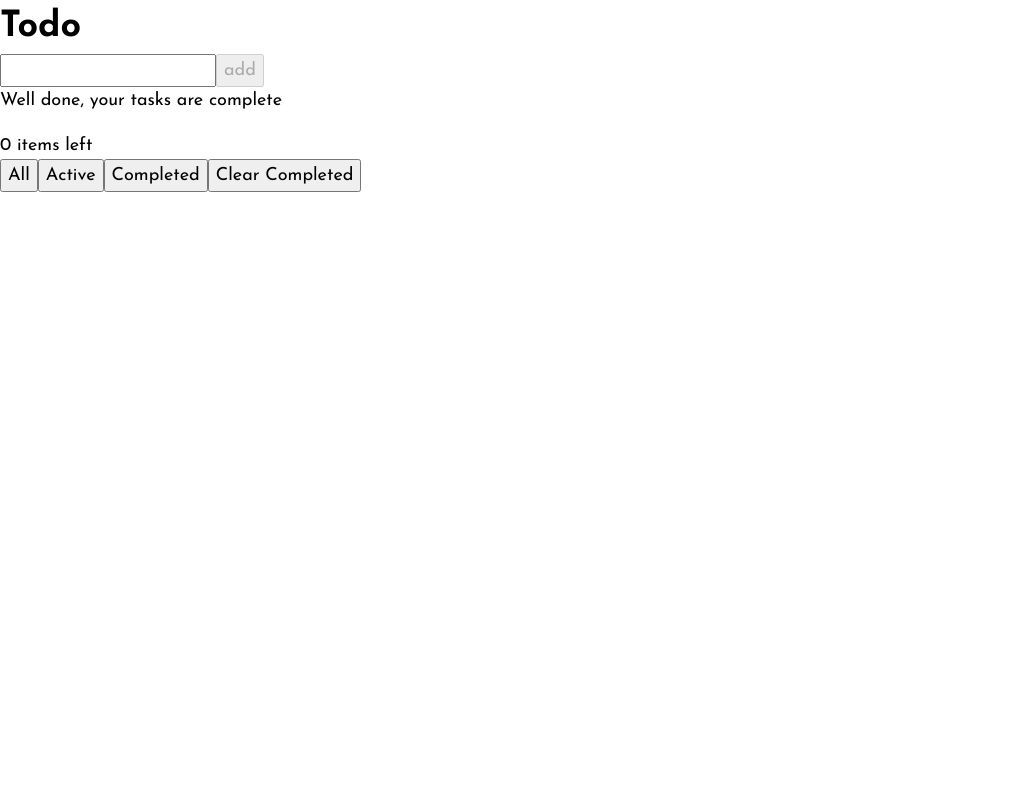
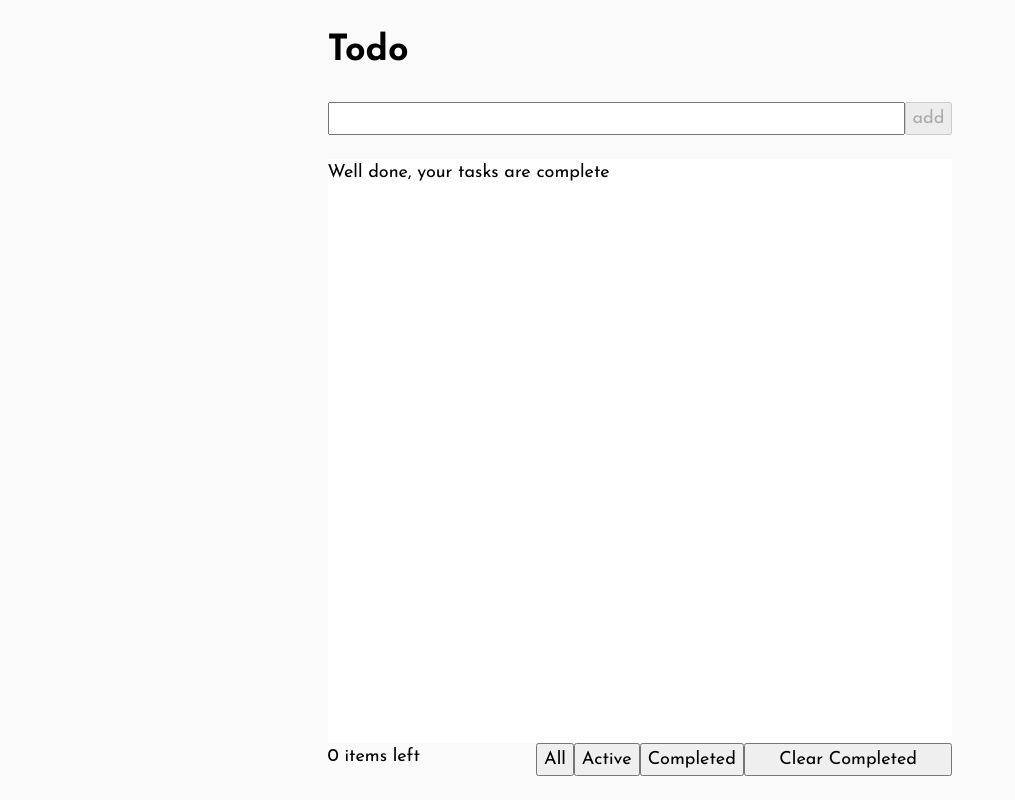
Before and after one commit to AlexKMarshall/todo, a Next.js app: page / in a window 1280 px wide. Shown: the whole page, without its empty margins (0-1015 px from the left). Built offline with nearby package versions, Linux system fonts and the light colour scheme.

Commit message:
layout main content grid

```diff
--- a/pages/index.tsx
+++ b/pages/index.tsx
@@ -109,30 +109,28 @@ export default function Home({
         <link rel="icon" href="/favicon.ico" />
       </Head>
 
-      <main>
+      <div className={styles.center}>
+        <main className={styles.cover}>
           <h1 tabIndex={-1} ref={headingRef}>
             Todo
           </h1>
-        <form onSubmit={submitForm}>
+          <div className={styles['app-content']}>
+            <form onSubmit={submitForm} className={styles['todo-form']}>
               <input
                 type="text"
                 value={todoInputText}
                 onChange={(e) => setTodoInputText(e.target.value)}
                 aria-invalid={isInputInvalid}
                 aria-label="Write a new todo item"
+                className={styles['todo-input']}
               />
               <button type="submit" disabled={isInputInvalid}>
                 add
               </button>
             </form>
-        {isListEmpty ? (
-          <div>
-            <p>Well done, your tasks are complete</p>
-          </div>
-        ) : null}
             <ol role="list" className={styles['todo-list']}>
               {filteredTodos.map((todo) => (
-            <li key={todo.id}>
+                <li key={todo.id} className={styles['todo-item']}>
                   <input
                     type="checkbox"
                     id={`todo-${todo.id}`}
@@ -144,13 +142,20 @@ export default function Home({
                     type="button"
                     aria-label={`delete ${todo.title}`}
                     onClick={() => deleteTodo(todo)}
+                    className={styles['delete-todo']}
                   >
                     &times;
                   </button>
                 </li>
               ))}
             </ol>
-        <div>{itemsLeftText}</div>
+            {isListEmpty ? (
+              <div className={styles['empty-message']}>
+                <p>Well done, your tasks are complete</p>
+              </div>
+            ) : null}
+            <div className={styles['items-count']}>{itemsLeftText}</div>
+            <div className={styles['filter-buttons']}>
               <button
                 type="button"
                 aria-label="show all todos"
@@ -175,13 +180,20 @@ export default function Home({
               >
                 Completed
               </button>
-        <button type="button" onClick={() => clearCompletedTodos()}>
+            </div>
+            <button
+              type="button"
+              onClick={() => clearCompletedTodos()}
+              className={styles['clear-completed']}
+            >
               Clear Completed
             </button>
             <div role="status" aria-live="polite" className="visually-hidden">
               {feedback}
             </div>
+          </div>
         </main>
+      </div>
     </div>
   )
 }
--- a/styles/global.css
+++ b/styles/global.css
@@ -7,6 +7,16 @@
 
 :root {
   --measure: 60ch;
+  --scale-ratio: 1.33;
+  --s-2: calc(var(--s-1) / var(--scale-ratio));
+  --s-1: calc(var(--s0) / var(--scale-ratio));
+  --s0: 1rem;
+  --s1: calc(var(--s0) * var(--scale-ratio));
+  --s2: calc(var(--s1) * var(--scale-ratio));
+  --very-light-gray: hsl(0, 0%, 98%);
+  --white: hsl(0, 0%, 100%);
+  --body-color: var(--very-light-gray);
+  --main-background-color: var(--white);
 }
 
 * {
@@ -23,6 +33,10 @@ footer {
   max-width: none;
 }
 
+body {
+  background-color: var(--body-color);
+}
+
 .visually-hidden {
   position: absolute !important;
   clip: rect(1px, 1px, 1px, 1px);
--- a/styles/todo.module.css
+++ b/styles/todo.module.css
@@ -1,4 +1,101 @@
-.list {
+.center {
+  box-sizing: content-box;
+  max-width: var(--measure);
+  margin-left: auto;
+  margin-right: auto;
+  padding-left: var(--s1);
+  padding-right: var(--s1);
+}
+
+.cover {
+  display: flex;
+  flex-direction: column;
+  min-height: 100vh;
+  padding: var(--s1);
+}
+
+.cover > * {
+  margin-top: var(--s1);
+  margin-bottom: var(--s1);
+}
+
+.cover > :first-child:not(.app-content) {
+  margin-top: 0;
+}
+
+.cover > :last-child:not(.app-content) {
+  margin-bottom: 0;
+}
+
+.cover > .app-content {
+  margin-top: auto;
+  margin-bottom: auto;
+}
+
+.app-content {
+  flex-grow: 1;
+  height: 0; /* otherwise 1fr grid row doesn't grow in chrome */
+  display: grid;
+  width: 100%;
+  grid-template-columns: 1fr auto 1fr;
+  grid-template-rows: auto 1fr auto auto;
+  grid-template-areas:
+    'input input input'
+    'list list list'
+    'count filters clear'
+    'filters-mobile filters-mobile filters-mobile';
+}
+
+.todo-form {
+  grid-area: input;
+  display: flex;
+  margin-bottom: var(--s1);
+}
+
+.todo-input {
+  flex-grow: 1;
+  width: 0; /* override browser min-width on input */
+}
+
+.todo-list {
+  grid-area: list;
   margin: 0;
   padding: 0;
+  background-color: var(--main-background-color);
 }
+
+.todo-item {
+  width: 100%;
+  padding: var(--s0) var(--s1);
+  display: flex;
+  align-items: center;
+  letter-spacing: -0.01em;
+}
+
+.delete-todo {
+  margin-left: auto;
+}
+
+.empty-message {
+  grid-area: list;
+}
+
+.items-count {
+  grid-area: count;
+}
+
+.filter-buttons {
+  grid-area: filters-mobile;
+  margin-top: var(--s1);
+}
+
+@media (min-width: 376px) {
+  .filter-buttons {
+    grid-area: filters;
+    margin-top: 0;
+  }
+}
+
+.clear-completed {
+  grid-area: clear;
+}
```
Lines whose indentation alone changed are shown as unchanged.
